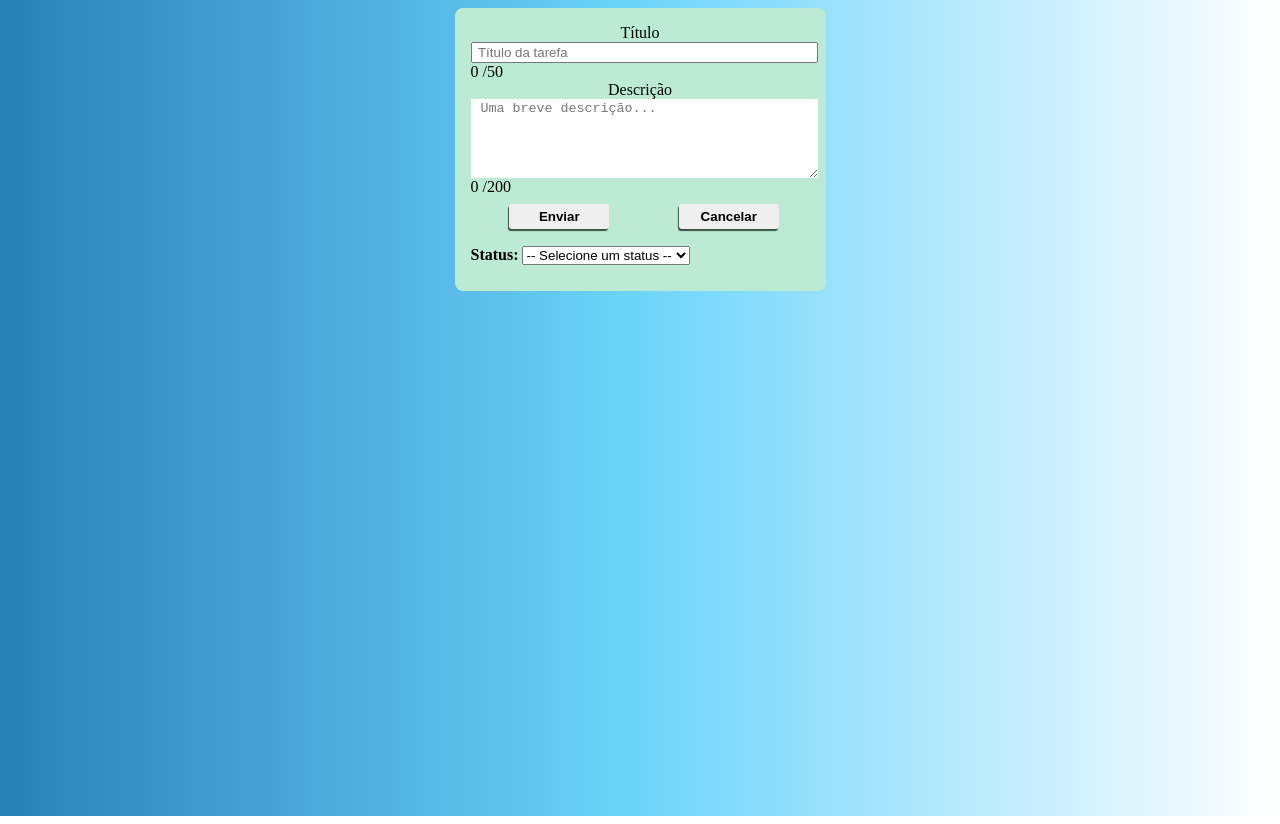
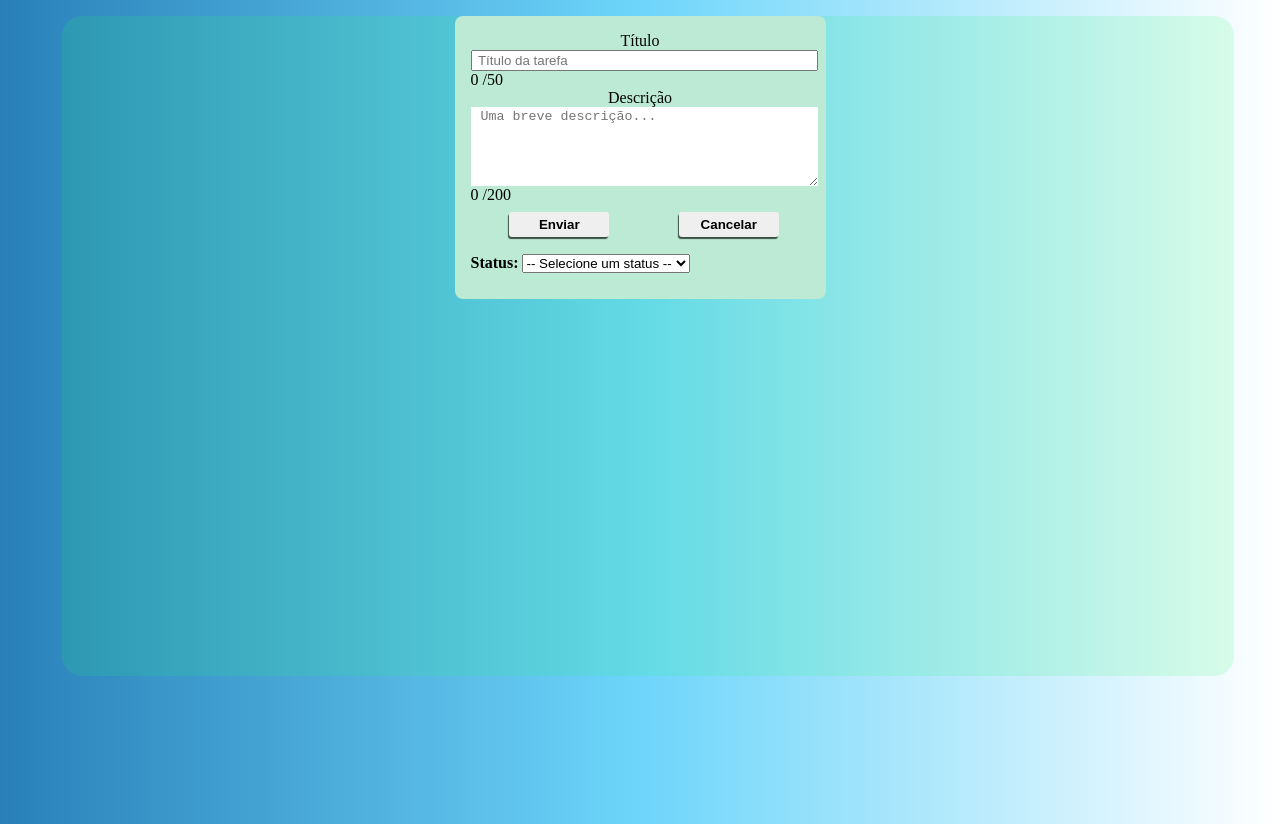
Before and after one commit to Odisseu93/to-do-list-React-ts, a React (Vite) app: page / in a window 1280 px wide. Built offline with nearby package versions, Linux system fonts and the light colour scheme.

Commit message:
adicionando o Container em App.tsx

```diff
--- a/src/App.tsx
+++ b/src/App.tsx
@@ -1,12 +1,14 @@
 import Form from "./components/Form";
-import { Card } from "./components/Card";
+import { Card } from "./components/Container/Card";
 import GlobalStyle from "./styles/global";
+import { Container } from "./components/Container/styles";
 
 function App() {
   return (
     <div className="App">
       <GlobalStyle />
       <Form />
+      <Container>
         {Array.from(localStorage).map((item, index) => {
           const titulo = JSON.parse(
             localStorage.getItem("card" + index)!.toString()
@@ -21,6 +23,7 @@ function App() {
             <Card key={"card" + index} titulo={titulo} descricao={descricao} />
           );
         })}
+      </Container>
     </div>
   );
 }
```
Lines whose indentation alone changed are shown as unchanged.
